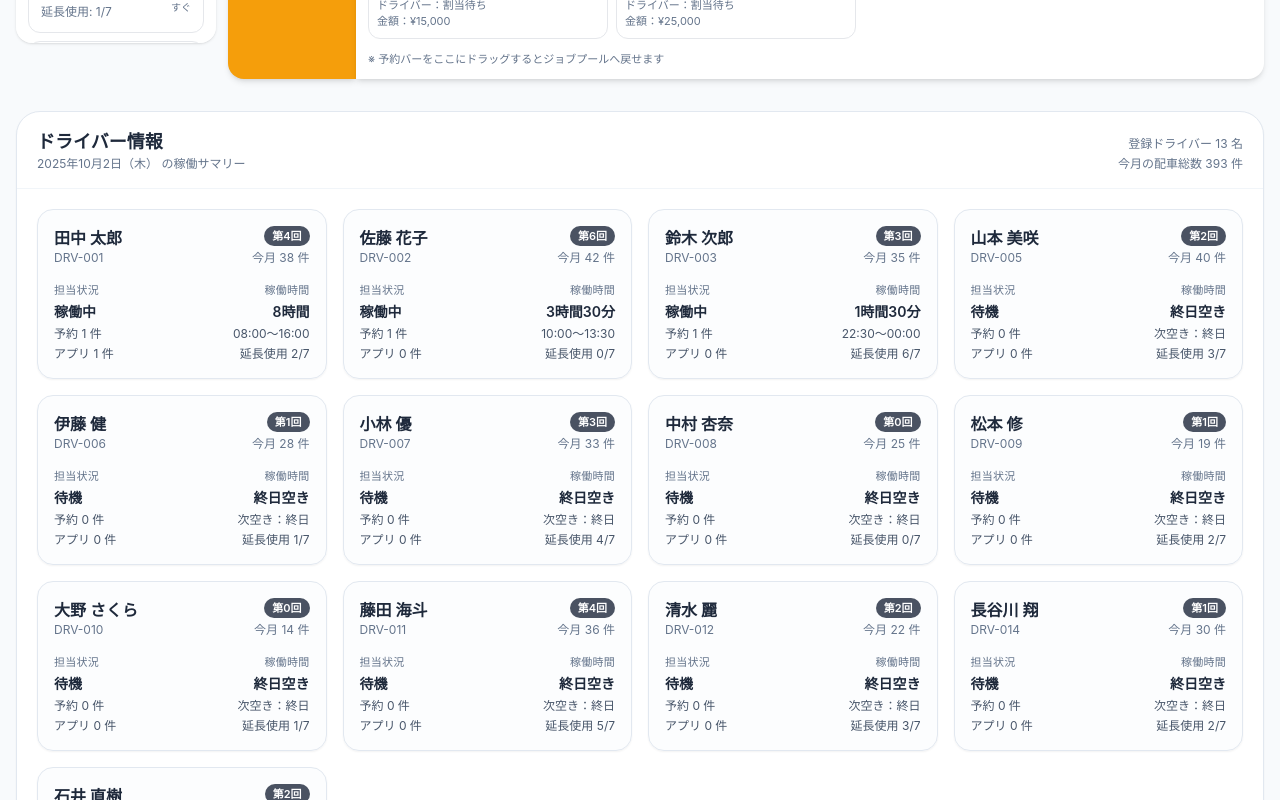
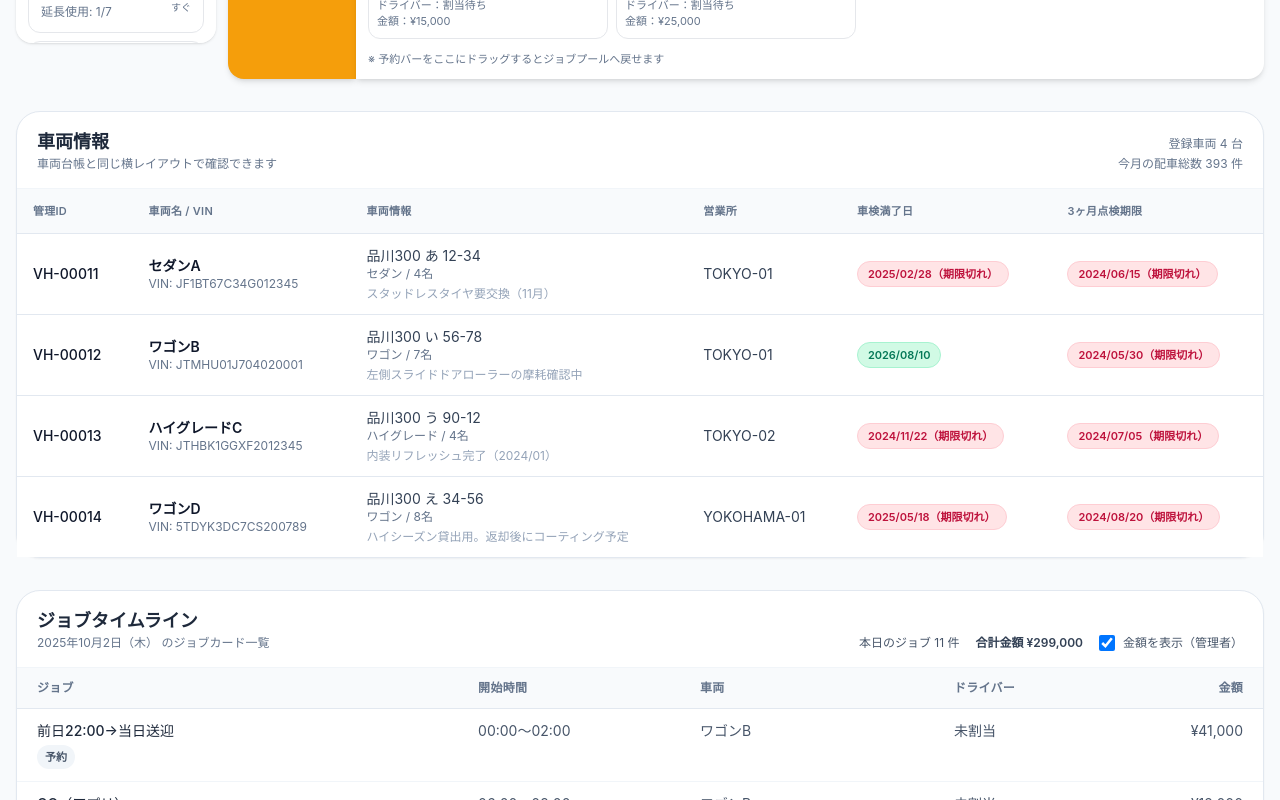
Before and after one commit to motohide404/HireDispatchDesk, a React app in the folder client/: page / in a window 1280 px wide. Shown: the part 720-1520 px from the top of the page. Built offline with nearby package versions, Linux system fonts and the light colour scheme; the HTML template or start-up script is replaced by a standard one.

Commit message:
Replace driver summary with vehicle ledger layout (#85)

```diff
--- a/client/src/components/VehicleDispatchBoardMock.tsx
+++ b/client/src/components/VehicleDispatchBoardMock.tsx
@@ -28,6 +28,51 @@ const VEHICLE_CLASS_LABELS: Record<string, string> = {
   suv: "SUV",
   minibus: "マイクロバス"
 };
+
+const expiryDateFormatter = new Intl.DateTimeFormat("ja-JP", {
+  year: "numeric",
+  month: "2-digit",
+  day: "2-digit"
+});
+
+function formatExpiryDate(value?: string) {
+  if (!value) {
+    return "未設定";
+  }
+  const date = new Date(value);
+  if (Number.isNaN(date.getTime())) {
+    return value;
+  }
+  return expiryDateFormatter.format(date);
+}
+
+function resolveExpiryStatus(dateString: string) {
+  const now = new Date();
+  const date = new Date(dateString);
+  if (Number.isNaN(date.getTime())) {
+    return {
+      label: "未設定",
+      className: "bg-slate-100 text-slate-500 border border-slate-200"
+    };
+  }
+  const diffDays = Math.round((date.getTime() - now.getTime()) / (1000 * 60 * 60 * 24));
+  if (diffDays < 0) {
+    return {
+      label: `${formatExpiryDate(dateString)}（期限切れ）`,
+      className: "bg-rose-100 text-rose-700 border border-rose-200"
+    };
+  }
+  if (diffDays <= 30) {
+    return {
+      label: `${formatExpiryDate(dateString)}（残り${diffDays}日）`,
+      className: "bg-amber-100 text-amber-700 border border-amber-200"
+    };
+  }
+  return {
+    label: formatExpiryDate(dateString),
+    className: "bg-emerald-100 text-emerald-700 border border-emerald-200"
+  };
+}
 type DriverInfo = {
   id: number;
   name: string;
@@ -467,21 +512,6 @@ function clipIntervalToDay(startISO: string, endISO: string, dayStart: number, d
   return { start, end };
 }
 
-function mergeIntervals(intervals: Interval[]): Interval[] {
-  if (intervals.length === 0) return [];
-  const sorted = [...intervals].sort((a, b) => a.start - b.start);
-  const merged: Interval[] = [];
-  for (const interval of sorted) {
-    const last = merged[merged.length - 1];
-    if (!last || interval.start > last.end) {
-      merged.push({ ...interval });
-    } else {
-      last.end = Math.max(last.end, interval.end);
-    }
-  }
-  return merged;
-}
-
 type VehicleDispatchBoardMockProps = {
   drivers: DriverInfo[];
   vehicles: DispatchVehicle[];
@@ -544,40 +574,15 @@ export default function VehicleDispatchBoardMock({
     const weekday = viewDateObj.toLocaleDateString("ja-JP", { weekday: "short" });
     return `${base}（${weekday}）`;
   }, [viewDateObj]);
-  const driverDailySummaries = useMemo(() => {
-    const dayStart = viewDateObj.getTime();
-    if (!Number.isFinite(dayStart)) {
-      return drivers.map((driver) => ({
-        driver,
-        bookingCount: 0,
-        dutyCount: 0,
-        mergedIntervals: [] as Interval[],
-        busyMinutes: 0
-      }));
-    }
-    const dayEnd = dayStart + DAY_MS;
-    return drivers.map((driver) => {
-      const todaysBookings = bookings
-        .filter((b) => b.driverId === driver.id)
-        .map((b) => clipIntervalToDay(b.start, b.end, dayStart, dayEnd))
-        .filter((interval): interval is Interval => Boolean(interval));
-      const todaysDuties = appDuties
-        .filter((duty) => duty.driverId === driver.id)
-        .map((duty) => clipIntervalToDay(duty.start, duty.end, dayStart, dayEnd))
-        .filter((interval): interval is Interval => Boolean(interval));
-      const mergedIntervals = mergeIntervals([...todaysBookings, ...todaysDuties]);
-      const busyMinutes = Math.round(
-        mergedIntervals.reduce((acc, interval) => acc + (interval.end - interval.start) / 60000, 0)
-      );
-      return {
-        driver,
-        bookingCount: todaysBookings.length,
-        dutyCount: todaysDuties.length,
-        mergedIntervals,
-        busyMinutes
-      };
-    });
-  }, [appDuties, bookings, drivers, viewDateObj]);
+  const vehicleTableRows = useMemo(
+    () =>
+      vehicles.map((vehicle) => ({
+        vehicle,
+        shaken: resolveExpiryStatus(vehicle.shakenExpiry),
+        inspection: resolveExpiryStatus(vehicle.inspection3mExpiry)
+      })),
+    [vehicles]
+  );
   const dailyJobRows = useMemo(() => {
     const dayStart = viewDateObj.getTime();
     if (!Number.isFinite(dayStart)) {
@@ -1632,67 +1637,81 @@ export default function VehicleDispatchBoardMock({
         </div>
 
         <div className="mt-8 space-y-8">
-          <section id="driver-info" className="scroll-mt-24">
+          <section id="vehicle-info" className="scroll-mt-24">
             <div className="rounded-3xl border border-slate-200 bg-white shadow-sm">
               <div className="flex flex-wrap items-end justify-between gap-4 border-b border-slate-100 px-5 py-4">
                 <div>
-                  <h2 className="text-lg font-semibold text-slate-800">ドライバー情報</h2>
-                  <p className="text-xs text-slate-500">{viewDateDisplay} の稼働サマリー</p>
+                  <h2 className="text-lg font-semibold text-slate-800">車両情報</h2>
+                  <p className="text-xs text-slate-500">車両台帳と同じ横レイアウトで確認できます</p>
                 </div>
                 <div className="text-right text-xs text-slate-500 space-y-1">
-                  <div>登録ドライバー {driverDailySummaries.length} 名</div>
+                  <div>登録車両 {vehicles.length} 台</div>
                   <div>今月の配車総数 {totalMonthlyJobs} 件</div>
                 </div>
               </div>
-              <div className="grid gap-4 px-5 py-5 sm:grid-cols-2 xl:grid-cols-4">
-                {driverDailySummaries.map((summary) => {
-                  const { driver, bookingCount, dutyCount, mergedIntervals, busyMinutes } = summary;
-                  const totalAssignments = bookingCount + dutyCount;
-                  const statusLabel = totalAssignments > 0 ? "稼働中" : "待機";
-                  const firstInterval = mergedIntervals[0];
-                  const lastInterval = mergedIntervals[mergedIntervals.length - 1];
-                  const activeWindow = busyMinutes > 0 && firstInterval && lastInterval
-                    ? `${formatTimeInJst(firstInterval.start)}〜${formatTimeInJst(lastInterval.end)}`
-                    : null;
-                  return (
-                    <div
-                      key={driver.id}
-                      className="flex h-full flex-col justify-between gap-4 rounded-2xl border border-slate-200 bg-slate-50/40 p-4 shadow-sm"
-                    >
-                      <div className="flex items-start justify-between gap-3">
-                        <div>
-                          <div className="text-base font-semibold text-slate-800">{driver.name}</div>
-                          <div className="text-xs text-slate-500">{driver.code}</div>
-                        </div>
-                        <div className="text-right text-xs text-slate-500">
-                          <div className="inline-flex items-center justify-center rounded-full bg-slate-800/80 px-2 py-0.5 text-[11px] font-semibold text-white">
-                            第{driver.currentDispatchNumber}回</div>
-                          <div className="mt-1">今月 {driver.monthlyJobs} 件</div>
-                        </div>
-                      </div>
-                      <div className="grid grid-cols-2 gap-3 text-xs text-slate-600">
-                        <div className="space-y-1">
-                          <div className="text-[11px] uppercase tracking-wide text-slate-500">担当状況</div>
-                          <div className="text-sm font-semibold text-slate-800">{statusLabel}</div>
-                          <div>予約 {bookingCount} 件</div>
-                          <div>アプリ {dutyCount} 件</div>
-                        </div>
-                        <div className="space-y-1 text-right">
-                          <div className="text-[11px] uppercase tracking-wide text-slate-500">稼働時間</div>
-                          <div className="text-sm font-semibold text-slate-800">
-                            {busyMinutes > 0 ? formatMinutesLabel(busyMinutes) : "終日空き"}
+              <div className="overflow-x-auto">
+                <table className="min-w-full divide-y divide-slate-200 text-sm text-slate-700">
+                  <thead className="bg-slate-50 text-[11px] uppercase tracking-wide text-slate-500">
+                    <tr>
+                      <th scope="col" className="px-4 py-3 text-left font-semibold">
+                        管理ID
+                      </th>
+                      <th scope="col" className="px-4 py-3 text-left font-semibold">
+                        車両名 / VIN
+                      </th>
+                      <th scope="col" className="px-4 py-3 text-left font-semibold">
+                        車両情報
+                      </th>
+                      <th scope="col" className="px-4 py-3 text-left font-semibold">
+                        営業所
+                      </th>
+                      <th scope="col" className="px-4 py-3 text-left font-semibold">
+                        車検満了日
+                      </th>
+                      <th scope="col" className="px-4 py-3 text-left font-semibold">
+                        3ヶ月点検期限
+                      </th>
+                    </tr>
+                  </thead>
+                  <tbody className="divide-y divide-slate-200">
+                    {vehicleTableRows.map(({ vehicle, shaken, inspection }) => (
+                      <tr key={vehicle.id} className="bg-white">
+                        <td className="px-4 py-3 font-medium text-slate-900">{vehicle.vehiclesId}</td>
+                        <td className="px-4 py-3">
+                          <div className="font-semibold text-slate-900">{vehicle.name}</div>
+                          <div className="text-xs text-slate-500">VIN: {vehicle.vin}</div>
+                        </td>
+                        <td className="px-4 py-3">
+                          <div className="text-sm text-slate-700">{vehicle.plate}</div>
+                          <div className="text-xs text-slate-500">
+                            {VEHICLE_CLASS_LABELS[vehicle.class] ?? vehicle.class} / {vehicle.seats}名
                           </div>
-                          {activeWindow ? <div>{activeWindow}</div> : <div>次空き：終日</div>}
-                          <div>延長使用 {driver.extUsed}/7</div>
-                        </div>
-                      </div>
-                    </div>
-                  );
-                })}
+                          {vehicle.maintenanceNotes ? (
+                            <div className="mt-1 text-xs text-slate-400">{vehicle.maintenanceNotes}</div>
+                          ) : null}
+                        </td>
+                        <td className="px-4 py-3 text-sm text-slate-700">{vehicle.officeId}</td>
+                        <td className="px-4 py-3">
+                          <span
+                            className={`inline-flex items-center rounded-full px-2.5 py-0.5 text-[11px] font-semibold ${shaken.className}`}
+                          >
+                            {shaken.label}
+                          </span>
+                        </td>
+                        <td className="px-4 py-3">
+                          <span
+                            className={`inline-flex items-center rounded-full px-2.5 py-0.5 text-[11px] font-semibold ${inspection.className}`}
+                          >
+                            {inspection.label}
+                          </span>
+                        </td>
+                      </tr>
+                    ))}
+                  </tbody>
+                </table>
               </div>
             </div>
           </section>
-
           <section id="job-summary" className="scroll-mt-24">
             <div className="rounded-3xl border border-slate-200 bg-white shadow-sm">
               <div className="flex flex-wrap items-end justify-between gap-4 border-b border-slate-100 px-5 py-4">
```
